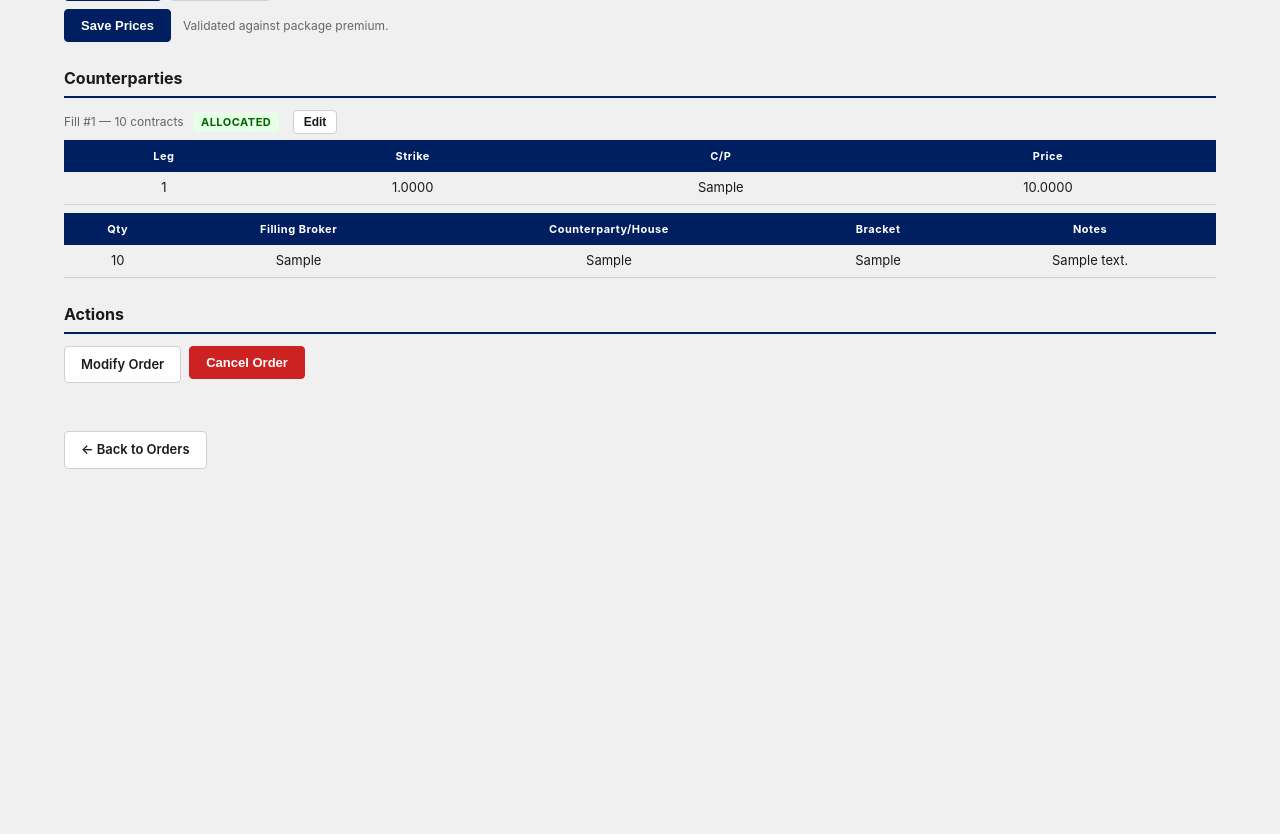
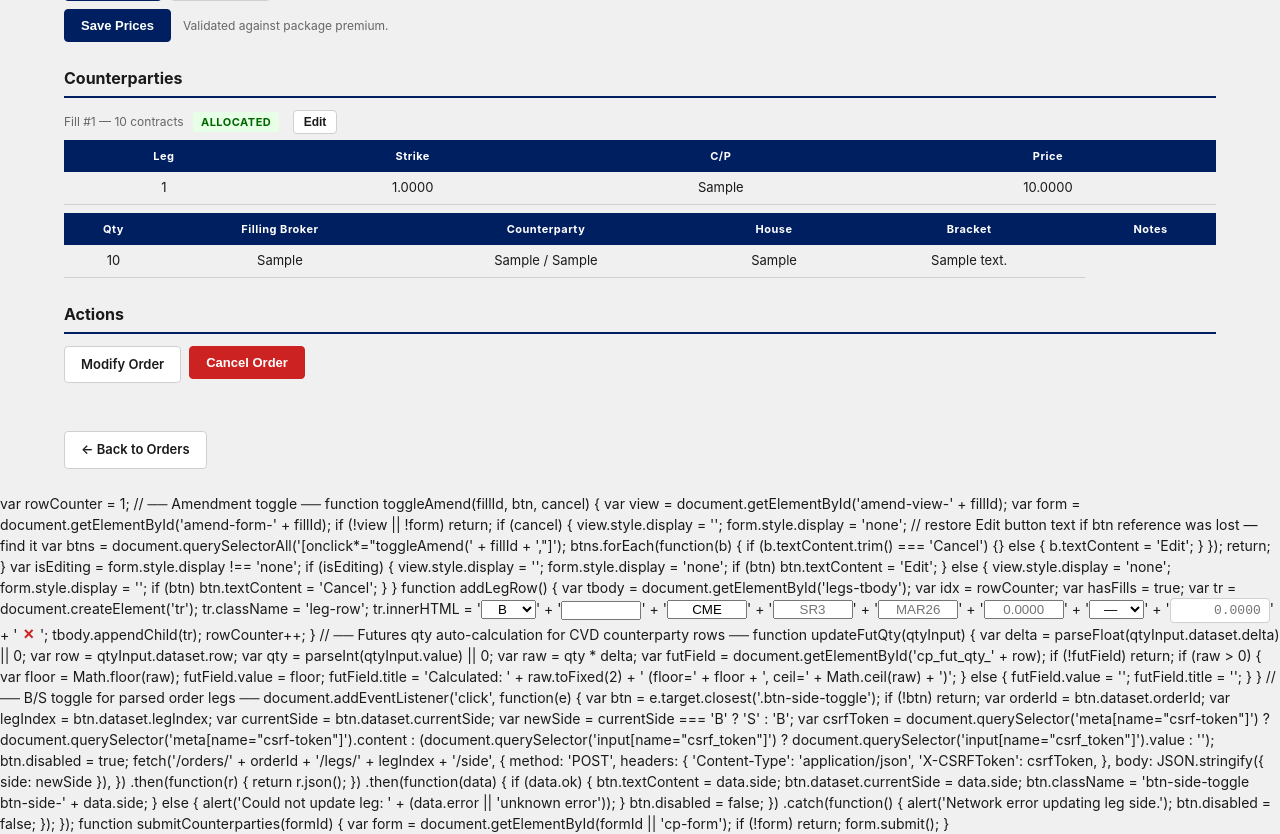
Before and after one commit to mano26/axis-trade-flow, a Flask app: page /orders/1 in a window 1280 px wide. Shown: the part 543-1377 px from the top of the page. Before the commit the page ends 1012 px from the top, so only its background shows below. Run offline with Flask 3, Linux system fonts and the light colour scheme; a user stored in the database is signed in; tables that the repository leaves empty hold one stand-in row (values such as "Sample post").

Commit message:
show counterparty house column

```diff
--- a/app/routes/orders.py
+++ b/app/routes/orders.py
@@ -493,6 +493,7 @@ def save_counterparties(order_id):
             qty_str = request.form.get(f"cp_qty_{i}", "").strip()
             broker = request.form.get(f"cp_broker_{i}", "").strip()
             symbol = request.form.get(f"cp_symbol_{i}", "").strip()
+            cp_house = request.form.get(f"cp_house_{i}", "").strip()
             bracket = request.form.get(f"cp_bracket_{i}", "").strip()
             notes = request.form.get(f"cp_notes_{i}", "").strip()
             if not any([qty_str, broker, symbol, bracket]):
@@ -504,14 +505,12 @@ def save_counterparties(order_id):
                 quantity=int(qty_str) if qty_str else 0,
                 broker=broker,
                 symbol=symbol,
+                cp_house=cp_house or None,
                 bracket=bracket,
                 notes=notes or None,
                 futures_quantity=fut_qty,
             )
             counterparties.append(cp)
-
-        if not counterparties:
-            flash("No counterparties entered.", "info")
             db.session.commit()
             return redirect(url_for("orders.detail", order_id=order.id))
 
@@ -609,6 +608,7 @@ def amend_fill(order_id, fill_id):
             qty_str = request.form.get(f"cp_qty_{i}", "").strip()
             broker  = request.form.get(f"cp_broker_{i}", "").strip()
             symbol  = request.form.get(f"cp_symbol_{i}", "").strip()
+            cp_house = request.form.get(f"cp_house_{i}", "").strip()
             bracket = request.form.get(f"cp_bracket_{i}", "").strip()
             notes   = request.form.get(f"cp_notes_{i}", "").strip()
             if not any([qty_str, broker, symbol, bracket]):
@@ -618,7 +618,9 @@ def amend_fill(order_id, fill_id):
             counterparties.append(FillCounterparty(
                 fill_id=fill.id,
                 quantity=int(qty_str) if qty_str else 0,
-                broker=broker, symbol=symbol, bracket=bracket,
+                broker=broker, symbol=symbol,
+                cp_house=cp_house or None,
+                bracket=bracket,
                 notes=notes or None,
                 futures_quantity=fut_qty,
             ))
@@ -705,6 +707,7 @@ def amend_fill_counterparties(order_id, fill_id):
             qty_str = request.form.get(f"cp_qty_{i}", "").strip()
             broker = request.form.get(f"cp_broker_{i}", "").strip()
             symbol = request.form.get(f"cp_symbol_{i}", "").strip()
+            cp_house = request.form.get(f"cp_house_{i}", "").strip()
             bracket = request.form.get(f"cp_bracket_{i}", "").strip()
             notes = request.form.get(f"cp_notes_{i}", "").strip()
             if not any([qty_str, broker, symbol, bracket]):
@@ -716,14 +719,12 @@ def amend_fill_counterparties(order_id, fill_id):
                 quantity=int(qty_str) if qty_str else 0,
                 broker=broker,
                 symbol=symbol,
+                cp_house=cp_house or None,
                 bracket=bracket,
                 notes=notes or None,
                 futures_quantity=fut_qty,
             )
             counterparties.append(cp)
-
-        if not counterparties:
-            flash("No counterparties entered.", "warning")
             return redirect(url_for("orders.detail", order_id=order.id))
 
         validate_counterparty_completeness(counterparties)
--- a/app/templates/orders/detail.html
+++ b/app/templates/orders/detail.html
@@ -333,14 +333,14 @@
             {# Counterparties #}
             <table class="legs-table cp-entry-table">
                 <thead>
-                    <tr><th>Qty</th><th>Filling Broker</th><th>Counterparty/House</th><th>Bracket</th><th>Notes</th></tr>
+                    <tr><th>Qty</th><th>Filling Broker</th><th>Counterparty</th><th>House</th><th>Bracket</th><th>Notes</th></tr>
                 </thead>
                 <tbody>
                     {% for cp in fd.counterparties %}
                     <tr>
                         <td>{{ cp.quantity }}</td>
                         <td>{{ cp.broker }}</td>
-                        <td>{{ cp.symbol }}</td>
+                        <td>{{ cp.symbol }}{% if cp.cp_house %} / {{ cp.cp_house }}{% endif %}</td>
                         <td>{{ cp.bracket }}</td>
                         <td>{{ cp.notes or '' }}</td>
                     </tr>
@@ -422,7 +422,7 @@
             {% endif %}
             <table class="legs-table cp-entry-table">
                 <thead>
-                    <tr><th>Qty</th><th>Filling Broker</th><th>Counterparty/House</th><th>Bracket</th><th>Notes</th>{% if order.has_futures_legs %}<th>Futures Qty</th>{% endif %}</tr>
+                    <tr><th>Qty</th><th>Filling Broker</th><th>Counterparty</th><th>House</th><th>Bracket</th><th>Notes</th>{% if order.has_futures_legs %}<th>Futures Qty</th>{% endif %}</tr>
                 </thead>
                 <tbody>
                     {% for i in range(10) %}
@@ -446,11 +446,35 @@
                             {% endif %}
                         </td>
                         <td>
-                            {% if lookups.counterparty %}
-                            <select name="cp_symbol_{{ i }}" class="text-upper"><option value=""></option>{% for lv in lookups.counterparty %}<option value="{{ lv.value }}" {% if cp and cp.symbol == lv.value %}selected{% endif %}>{{ lv.value }}</option>{% endfor %}</select>
-                            {% else %}
-                            <input type="text" name="cp_symbol_{{ i }}" value="{{ cp.symbol if cp else '' }}" class="text-upper">
-                            {% endif %}
+                            {% if cp %}
+                              {% if cp.cp_house %}{% set a_sym = cp.symbol or '' %}
+                              {% elif cp.symbol and '/' in cp.symbol %}{% set a_sym = cp.symbol.split('/')[0].strip() %}
+                              {% else %}{% set a_sym = cp.symbol or '' %}{% endif %}
+                            {% else %}{% set a_sym = '' %}{% endif %}
+                            <input type="text"
+                                   id="a_sym_{{ fill.id }}_{{ i }}"
+                                   name="cp_symbol_{{ i }}"
+                                   value="{{ a_sym }}"
+                                   placeholder="MANO"
+                                   list="cp-symbols-datalist"
+                                   class="text-upper"
+                                   data-house-target="a_house_{{ fill.id }}_{{ i }}"
+                                   oninput="autoFillHouseGeneric(this)"
+                                   onchange="autoFillHouseGeneric(this)">
+                        </td>
+                        <td>
+                            {% if cp %}
+                              {% if cp.cp_house %}{% set a_house = cp.cp_house %}
+                              {% elif cp.symbol and '/' in cp.symbol %}{% set a_house = cp.symbol.split('/')[1].strip() %}
+                              {% else %}{% set a_house = '' %}{% endif %}
+                            {% else %}{% set a_house = '' %}{% endif %}
+                            <input type="text"
+                                   id="a_house_{{ fill.id }}_{{ i }}"
+                                   name="cp_house_{{ i }}"
+                                   value="{{ a_house }}"
+                                   placeholder="684"
+                                   class="text-upper"
+                                   style="width:60px;">
                         </td>
                         <td>
                             {% if lookups.bracket %}
@@ -555,7 +579,7 @@
         {% endif %}
         <table class="legs-table cp-entry-table">
             <thead>
-                <tr><th>Qty</th><th>Filling Broker</th><th>Counterparty/House</th><th>Bracket</th><th>Notes</th>{% if order.has_futures_legs %}<th>Futures Qty</th>{% endif %}</tr>
+                <tr><th>Qty</th><th>Filling Broker</th><th>Counterparty</th><th>House</th><th>Bracket</th><th>Notes</th>{% if order.has_futures_legs %}<th>Futures Qty</th>{% endif %}</tr>
             </thead>
             <tbody>
                 {% for i in range(10) %}
@@ -582,11 +606,35 @@
                         {% endif %}
                     </td>
                     <td>
-                        {% if lookups.counterparty %}
-                        <select name="cp_symbol_{{ i }}" class="text-upper"><option value=""></option>{% for lv in lookups.counterparty %}<option value="{{ lv.value }}" {% if cp and cp.symbol == lv.value %}selected{% endif %}>{{ lv.value }}</option>{% endfor %}</select>
-                        {% else %}
-                        <input type="text" name="cp_symbol_{{ i }}" value="{{ cp.symbol if cp else '' }}" placeholder="Counterparty/House" class="text-upper">
-                        {% endif %}
+                        {% if cp %}
+                          {% if cp.cp_house %}{% set p_sym = cp.symbol or '' %}
+                          {% elif cp.symbol and '/' in cp.symbol %}{% set p_sym = cp.symbol.split('/')[0].strip() %}
+                          {% else %}{% set p_sym = cp.symbol or '' %}{% endif %}
+                        {% else %}{% set p_sym = '' %}{% endif %}
+                        <input type="text"
+                               id="p_sym_{{ fill.id }}_{{ i }}"
+                               name="cp_symbol_{{ i }}"
+                               value="{{ p_sym }}"
+                               placeholder="MANO"
+                               list="cp-symbols-datalist"
+                               class="text-upper"
+                               data-house-target="p_house_{{ fill.id }}_{{ i }}"
+                               oninput="autoFillHouseGeneric(this)"
+                               onchange="autoFillHouseGeneric(this)">
+                    </td>
+                    <td>
+                        {% if cp %}
+                          {% if cp.cp_house %}{% set p_house = cp.cp_house %}
+                          {% elif cp.symbol and '/' in cp.symbol %}{% set p_house = cp.symbol.split('/')[1].strip() %}
+                          {% else %}{% set p_house = '' %}{% endif %}
+                        {% else %}{% set p_house = '' %}{% endif %}
+                        <input type="text"
+                               id="p_house_{{ fill.id }}_{{ i }}"
+                               name="cp_house_{{ i }}"
+                               value="{{ p_house }}"
+                               placeholder="684"
+                               class="text-upper"
+                               style="width:60px;">
                     </td>
                     <td>
                         {% if lookups.bracket %}
@@ -658,6 +706,36 @@
 
 {% block scripts %}
 <script>
+// CP house auto-fill: map of uppercase symbol -> house number
+// Built from counterparty lookup values (format "SYM/HOUSE").
+var CP_HOUSE_MAP = {
+    {% for lv in lookups.counterparty if '/' in lv.value %}
+    "{{ lv.value.split('/')[0].strip().upper() }}": "{{ lv.value.split('/')[1].strip() }}",
+    {% endfor %}
+};
+
+function autoFillHouseGeneric(symInput) {
+    var targetId = symInput.dataset.houseTarget;
+    var houseInput = document.getElementById(targetId);
+    if (!houseInput) return;
+    var sym = symInput.value.trim().toUpperCase();
+    if (!sym) { houseInput.value = ''; return; }
+    if (sym in CP_HOUSE_MAP && CP_HOUSE_MAP[sym] && !houseInput.value.trim()) {
+        houseInput.value = CP_HOUSE_MAP[sym];
+    }
+}
+</script>
+
+{# Datalist for counterparty symbol autocomplete #}
+{% if lookups.counterparty %}
+<datalist id="cp-symbols-datalist">
+    {% for lv in lookups.counterparty %}
+    {% set parts = lv.value.split('/') %}
+    <option value="{{ parts[0].strip().upper() }}">{{ lv.value }}</option>
+    {% endfor %}
+</datalist>
+{% endif %}
+
 var rowCounter = {{ display_legs | length if display_legs else (6 if order.is_generic else 0) }};
 
 // ── Amendment toggle ──
```
